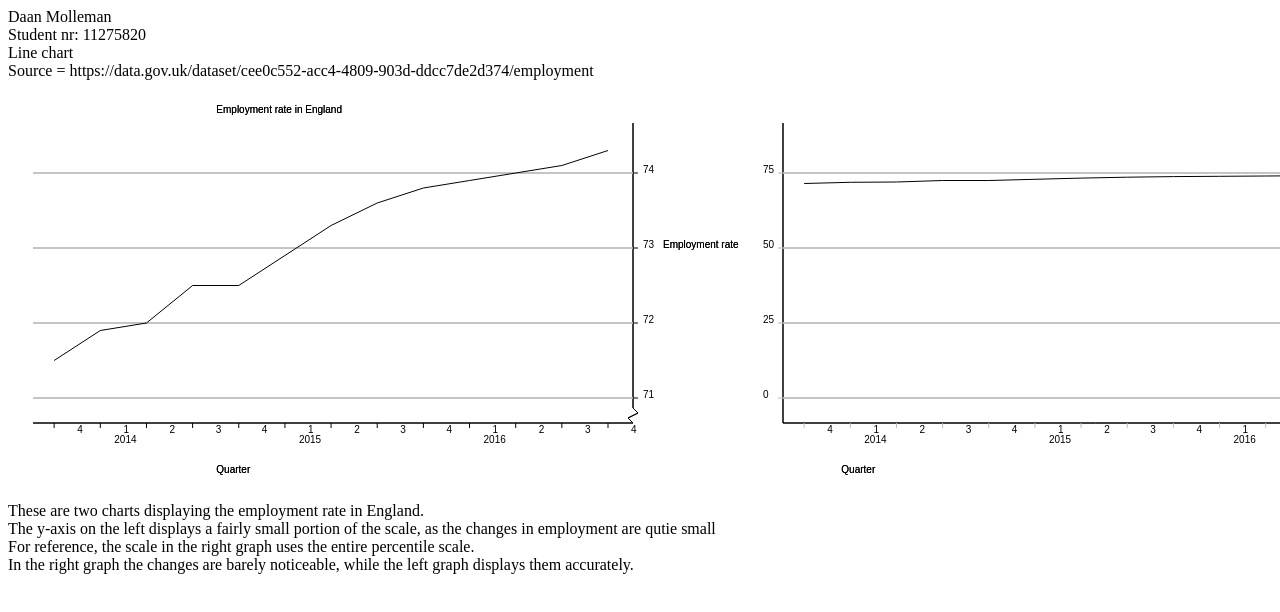
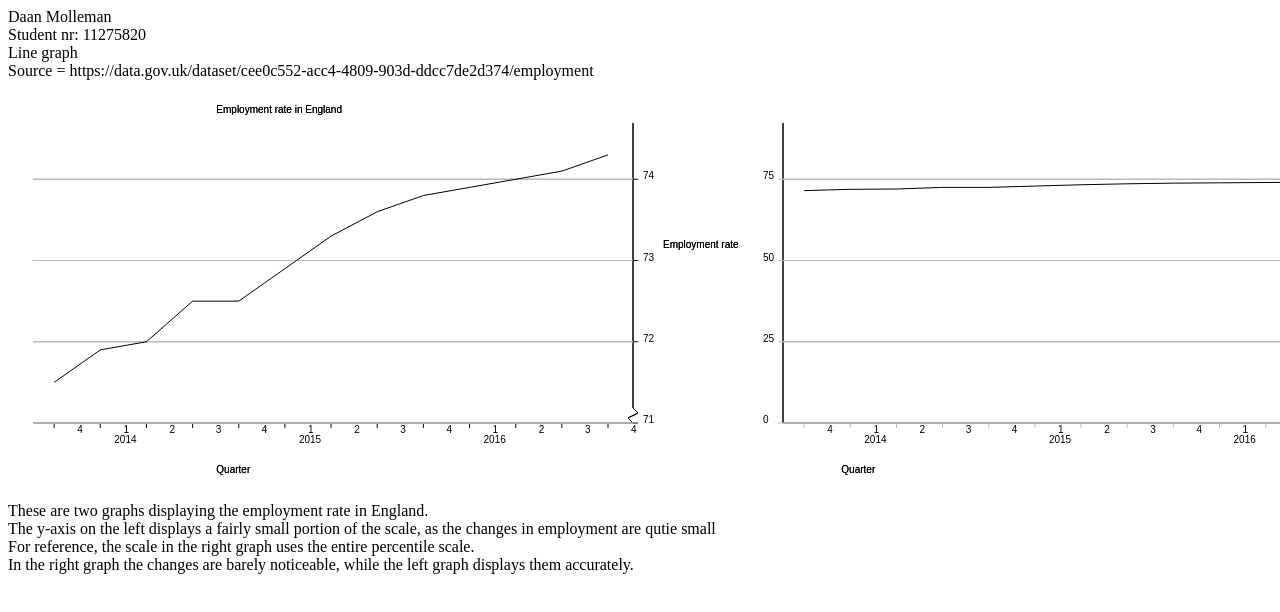
Before and after one commit to DaanMol/dataprocessing, a plain HTML site: page Homework/week_3/graph.html in a window 1280 px wide. Shown: the top 612 px of the page. Drawn offline with Linux system fonts and the light colour scheme.

Commit message:
Final adjustments before submitting

```diff
--- a/Homework/week_3/graph.html
+++ b/Homework/week_3/graph.html
@@ -9,14 +9,13 @@
   <body>
     Daan Molleman<br>
     Student nr: 11275820<br>
-    Line chart<br>
+    Line graph<br>
     Source = https://data.gov.uk/dataset/cee0c552-acc4-4809-903d-ddcc7de2d374/employment<br><br>
     <canvas id="myCanvas" width="1550" height="400"></canvas>
     <br>
-    These are two charts displaying the employment rate in England.<br>
+    These are two graphs displaying the employment rate in England.<br>
     The y-axis on the left displays a fairly small portion of the scale, as the changes in employment are qutie small<br>
     For reference, the scale in the right graph uses the entire percentile scale.<br>
     In the right graph the changes are barely noticeable, while the left graph displays them accurately.<br>
-
   </body>
 </html>
--- a/Homework/week_3/request.js
+++ b/Homework/week_3/request.js
@@ -115,7 +115,7 @@ function drawTags(ctx, xPixels, yPixels, size) {
   if(size === "s") {
     // create array for y axis tags in the graph
     yTags = [71, 72, 73, 74];
-    yTagPix = getPixels([71, 75], [300, 0], yTags, "ytag")
+    yTagPix = getPixels([71, 75], [GRAPH_BOTTOM, 0], yTags, "ytag")
 
     // draw the y axis tags
     for(var i = 0; i < yTags.length; ++i) {
@@ -127,7 +127,7 @@ function drawTags(ctx, xPixels, yPixels, size) {
   }
   else if(size === "l") {
     yTags = [0, 25, 50, 75];
-    yTagPix = getPixels([0, 100], [300, 0], yTags, "ytag")
+    yTagPix = getPixels([0, 100], [GRAPH_BOTTOM, 0], yTags, "ytag")
 
     // draw second y axis
     for(var i = 0; i < yTags.length; ++i) {
@@ -168,16 +168,10 @@ txtFile.onreadystatechange = function() {
             values.push(stats['England'][element]);
         });
 
-        console.log("list", list.length)
-
         xPixels = getPixels([1, 14], [0, 600], list, "x")
-        yPixels = getPixels([71, 75], [300, 0], values, "y")
-
-        console.log("list", list.length)
+        yPixels = getPixels([71, 75], [GRAPH_BOTTOM, 0], values, "y")
         xPixels2 = getPixels([1, 14], [750, 1350], values, "x")
-        yPixels2 = getPixels([0, 100], [300, 0], values, "y")
-        // console.log(xPixels.length)
-        // console.log(xPixels2.length)
+        yPixels2 = getPixels([0, 100], [GRAPH_BOTTOM, 0], values, "y")
 
         var canvas = document.getElementById('myCanvas');
         var ctx = canvas.getContext('2d');
```
